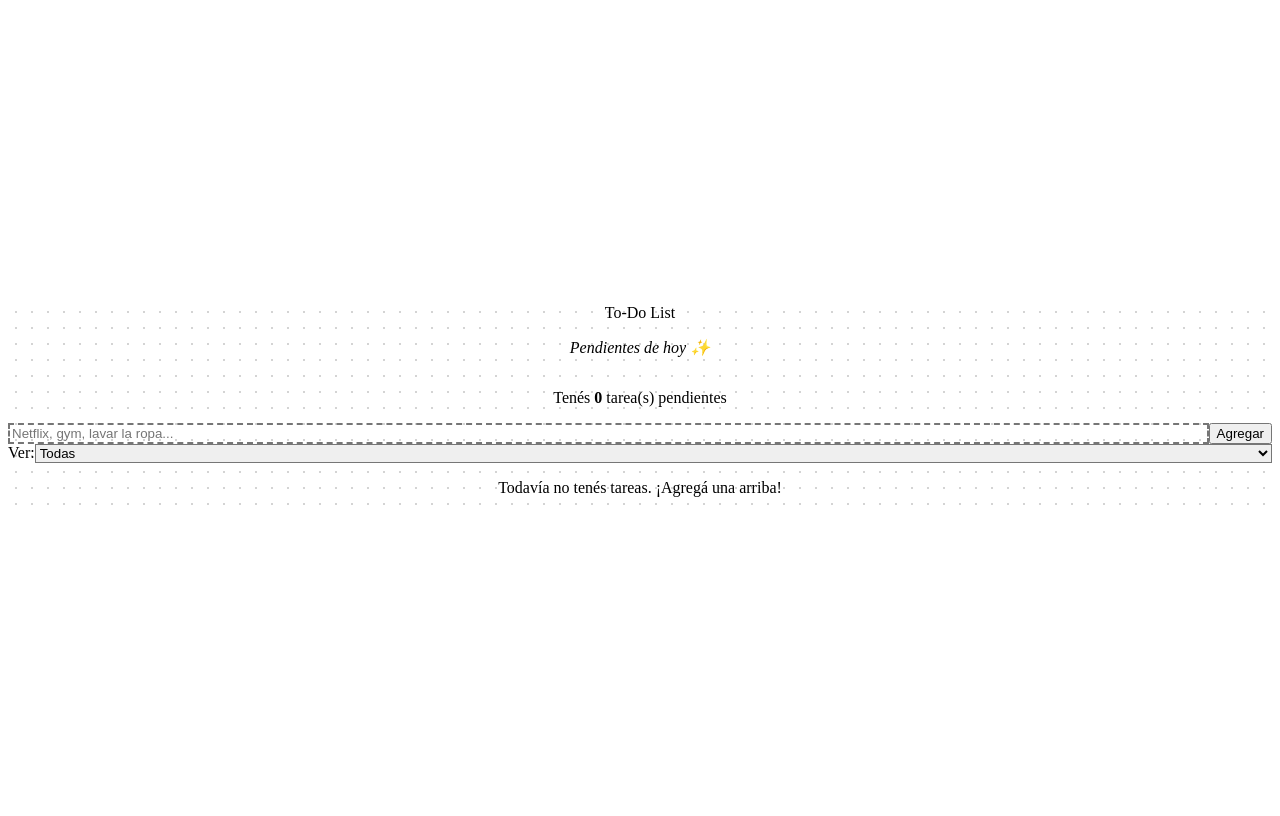
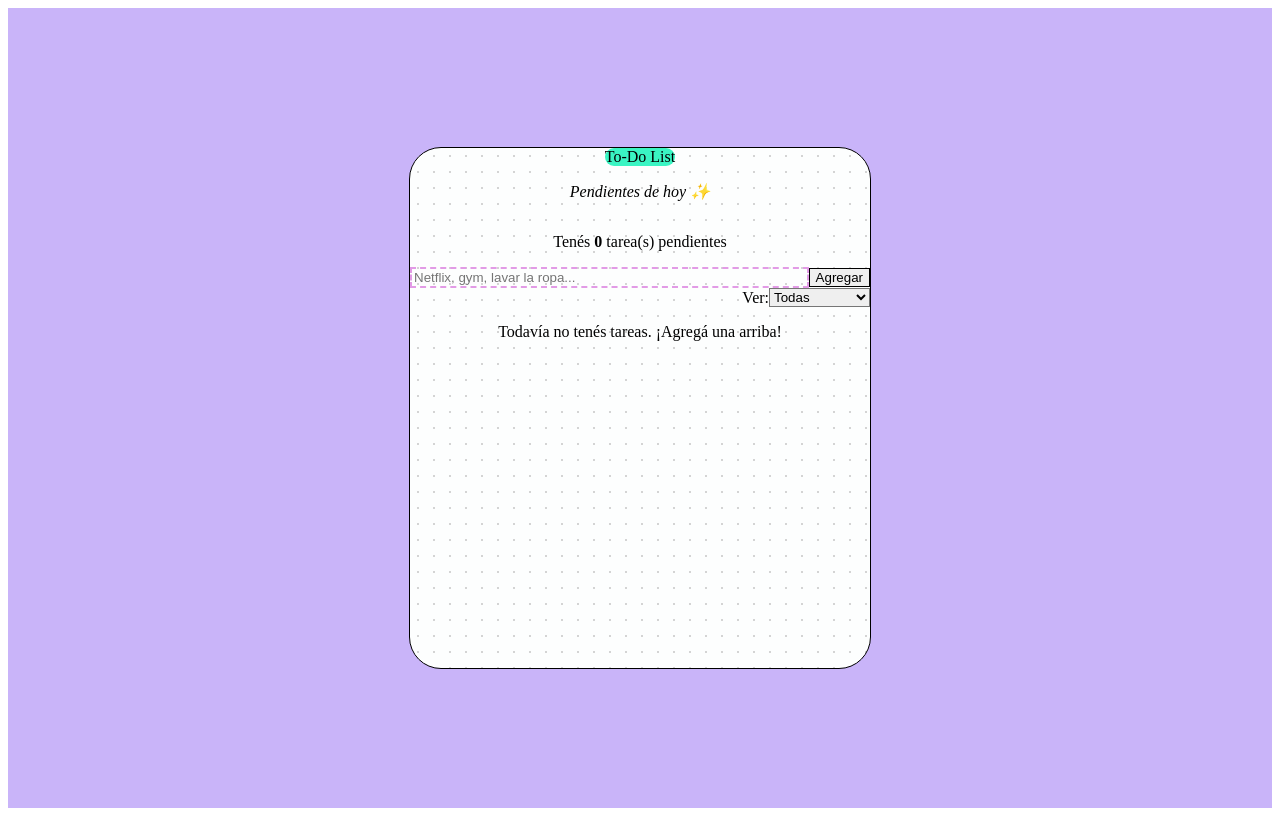
Before and after one commit to RociiioGC/TP-FINAL-202501, a React (Vite) app: page / in a window 1280 px wide. Built offline with nearby package versions, Linux system fonts and the light colour scheme.

Commit message:
Arreglando padding en tarjeta y input

```diff
--- a/src/App.jsx
+++ b/src/App.jsx
@@ -3,7 +3,6 @@ import Form from "./components/Form";
 import TodoList from "./components/TodoList";
 
 function App() {
-  // 🔹 Estado principal: tareas
   const [todos, setTodos] = useState(() => {
     const stored = localStorage.getItem("todos");
     if (!stored) return [];
@@ -14,10 +13,8 @@ function App() {
     }
   });
 
-  // 🔹 Filtro: all | pending | completed
   const [filter, setFilter] = useState("all");
 
-  // 🔹 Persistencia en localStorage
   useEffect(() => {
     localStorage.setItem("todos", JSON.stringify(todos));
   }, [todos]);
@@ -48,7 +45,6 @@ function App() {
       `¿Seguro que querés eliminar: "${todoToDelete?.text}"?`
     );
     if (!confirmed) return;
-
     setTodos((prev) => prev.filter((todo) => todo.id !== id));
   };
 
@@ -59,7 +55,7 @@ function App() {
       todoToEdit ? todoToEdit.text : ""
     );
 
-    if (newText === null) return; // cancel
+    if (newText === null) return;
     const trimmed = newText.trim();
     if (!trimmed) {
       alert("La tarea no puede estar vacía.");
@@ -84,38 +80,43 @@ function App() {
   const filteredTodos = todos.filter((todo) => {
     if (filter === "completed") return todo.isCompleted;
     if (filter === "pending") return !todo.isCompleted;
-    return true; // all
+    return true;
   });
 
   const pendingCount = todos.filter((t) => !t.isCompleted).length;
 
   return (
-    <div className="min-h-screen bg-purple-300 flex items-center justify-center p-4">
+    <div className="min-h-screen bg-[#c9b4f9] flex items-center justify-center px-4 py-10 font-['Kalam']">
+      {/* 📒 Tarjeta cuaderno */}
       <div
-        className="w-full max-w-md bg-white rounded-3xl shadow-2xl p-8
+        className="bg-[#fdfefe] rounded-[32px] shadow-2xl border border-gray-200
                    bg-[radial-gradient(circle,#d4d4d4_1px,transparent_1px)]
-                   bg-[length:16px_16px]"
+                   bg-[length:16px_16px] px-10 py-8"
+        style={{ width: "460px", maxWidth: "100%", minHeight: "520px" }}
       >
+        {/* Usamos flex-col para repartir header y contenido */}
+        <div className="flex flex-col h-full">
           {/* HEADER */}
-        <div className="flex flex-col items-center mb-5">
-          <span className="px-6 py-2 rounded-full bg-teal-300 font-bold text-lg shadow-md">
+          <div className="flex flex-col items-center mb-4">
+            <span className="px-6 py-2 rounded-full bg-[#3af5c3] font-bold text-lg shadow-md">
               To-Do List
             </span>
 
-          <p className="text-sm text-gray-700 italic mt-3">
+            <p className="text-sm text-gray-700 italic mt-4">
               Pendientes de hoy ✨
             </p>
 
-          <p className="text-sm text-gray-700 mt-2">
+            <p className="text-xs sm:text-sm text-gray-700 mt-2 text-center">
               Tenés <b>{pendingCount}</b> tarea(s) pendientes
             </p>
           </div>
 
-        {/* FORMULARIO */}
+          {/* 💜 Bloque central: formulario + filtro + lista
+              lo centramos verticalmente en el espacio que queda */}
+          <div className="flex flex-col gap-4 flex-1 justify-center">
             <Form onAdd={handleAdd} />
 
-        {/* FILTRO */}
-        <div className="flex items-center gap-2 mt-4 text-sm text-gray-700">
+            <div className="flex items-center justify-end gap-2 text-xs sm:text-sm text-gray-700">
               <label htmlFor="filter" className="whitespace-nowrap">
                 Ver:
               </label>
@@ -123,7 +124,7 @@ function App() {
                 id="filter"
                 value={filter}
                 onChange={handleFilterChange}
-            className="flex-1 border rounded-md px-2 py-1 text-sm"
+                className="border border-gray-300 rounded-md px-2 py-1 text-xs bg-white"
               >
                 <option value="all">Todas</option>
                 <option value="pending">Pendientes</option>
@@ -131,7 +132,6 @@ function App() {
               </select>
             </div>
 
-        {/* LISTA */}
             <TodoList
               todos={filteredTodos}
               onToggle={handleToggle}
@@ -140,6 +140,8 @@ function App() {
             />
           </div>
         </div>
+      </div>
+    </div>
   );
 }
 
--- a/src/components/Form.jsx
+++ b/src/components/Form.jsx
@@ -4,8 +4,8 @@ function Form({ onAdd }) {
   const [value, setValue] = useState("");
   const [error, setError] = useState("");
 
-  const handleSubmit = (event) => {
-    event.preventDefault();
+  const handleSubmit = (e) => {
+    e.preventDefault();
     const text = value.trim();
 
     if (!text) {
@@ -14,7 +14,7 @@ function Form({ onAdd }) {
     }
 
     if (text.length > 100) {
-      setError("La tarea es demasiado larga (máx. 100 caracteres).");
+      setError("La tarea es demasiado larga.");
       return;
     }
 
@@ -23,35 +23,38 @@ function Form({ onAdd }) {
     setError("");
   };
 
-  const handleChange = (event) => {
-    setValue(event.target.value);
-    if (error) setError("");
-  };
-
   return (
-    <form onSubmit={handleSubmit} className="mt-2">
-      <div className="flex items-start gap-3">
+    <form onSubmit={handleSubmit} className="flex flex-col gap-1 px-2">
+      {/* INPUT + BOTÓN */}
+      <div className="flex items-center gap-3">
         <input
-          type="text"
+          className="
+            w-full bg-transparent outline-none
+            border-b-2 border-dashed border-[#e29be6]
+            pb-1 text-sm
+            placeholder:text-gray-500
+          "
+          placeholder="Netflix, gym, lavar la ropa..."
           value={value}
-          onChange={handleChange}
-          placeholder="Netflix, gym, lavar la ropa..."
-          className="flex-1 border-b-2 border-dashed border-pink-400 bg-transparent
-                     text-sm py-1 outline-none"
+          onChange={(e) => {
+            setValue(e.target.value);
+            if (error) setError("");
+          }}
         />
 
         <button
           type="submit"
-          className="px-3 py-1 text-sm font-semibold rounded-md bg-white shadow-md
-                     hover:-translate-y-[1px] hover:shadow-lg transition"
+          className="
+            text-xs bg-white border border-gray-300 rounded-md
+            px-3 py-1 shadow-sm hover:shadow-md transition
+          "
         >
           Agregar
         </button>
       </div>
 
-      {error && (
-        <p className="text-red-500 text-xs mt-1">{error}</p>
-      )}
+      {/* ERROR */}
+      {error && <p className="text-red-500 text-xs mt-1">{error}</p>}
     </form>
   );
 }
--- a/src/components/TodoItem.jsx
+++ b/src/components/TodoItem.jsx
@@ -1,7 +1,8 @@
 function TodoItem({ todo, onToggle, onDelete, onEdit }) {
   return (
-    <div className="flex justify-between items-center py-2 border-b border-dotted border-gray-200">
-      <label className="flex items-center gap-3 flex-1">
+    <div className="flex items-center justify-between py-1">
+      {/* Bullet + texto */}
+      <label className="flex items-center gap-2 flex-1 cursor-pointer">
         <input
           type="checkbox"
           checked={todo.isCompleted}
@@ -17,11 +18,12 @@ function TodoItem({ todo, onToggle, onDelete, onEdit }) {
         </span>
       </label>
 
-      <div className="flex gap-1">
+      {/* Iconos a la derecha */}
+      <div className="flex gap-2 ml-2">
         <button
           type="button"
           onClick={() => onEdit(todo.id)}
-          className="text-xs px-2 py-1 rounded-md bg-blue-500 text-white hover:bg-blue-600"
+          className="w-7 h-7 flex items-center justify-center rounded-md bg-blue-500 text-white text-xs hover:bg-blue-600"
           aria-label="Editar tarea"
         >
           ✏️
@@ -29,7 +31,7 @@ function TodoItem({ todo, onToggle, onDelete, onEdit }) {
         <button
           type="button"
           onClick={() => onDelete(todo.id)}
-          className="text-xs px-2 py-1 rounded-md bg-red-500 text-white hover:bg-red-600"
+          className="w-7 h-7 flex items-center justify-center rounded-md bg-red-500 text-white text-xs hover:bg-red-600"
           aria-label="Eliminar tarea"
         >
           🗑️
--- a/src/components/TodoList.jsx
+++ b/src/components/TodoList.jsx
@@ -10,7 +10,7 @@ function TodoList({ todos, onToggle, onDelete, onEdit }) {
   }
 
   return (
-    <div className="mt-4">
+    <div className="mt-2 space-y-1">
       {todos.map((todo) => (
         <TodoItem
           key={todo.id}
--- a/src/index.css
+++ b/src/index.css
@@ -1,3 +1,4 @@
 @tailwind base;
 @tailwind components;
 @tailwind utilities;
+@import url('https://fonts.googleapis.com/css2?family=Kalam:wght@300;400;700&display=swap');
```
Lines whose indentation alone changed are shown as unchanged.
